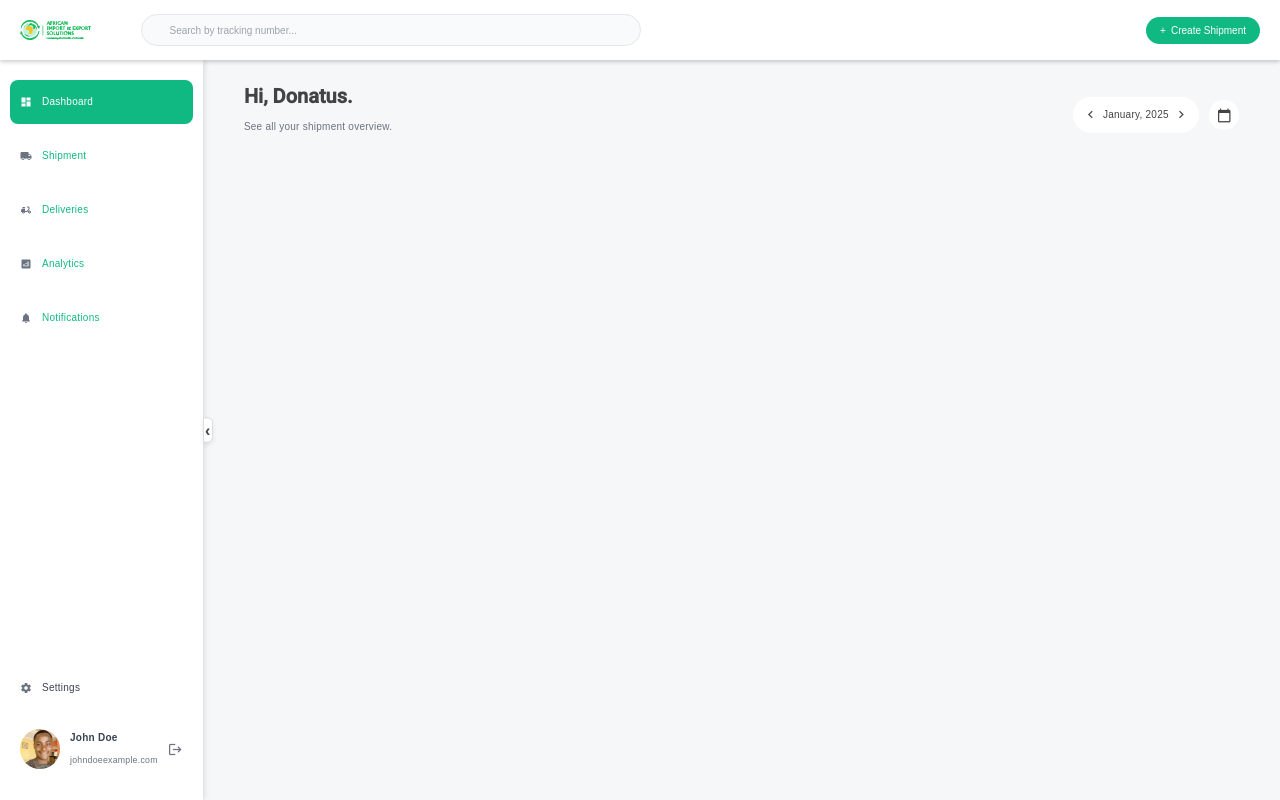
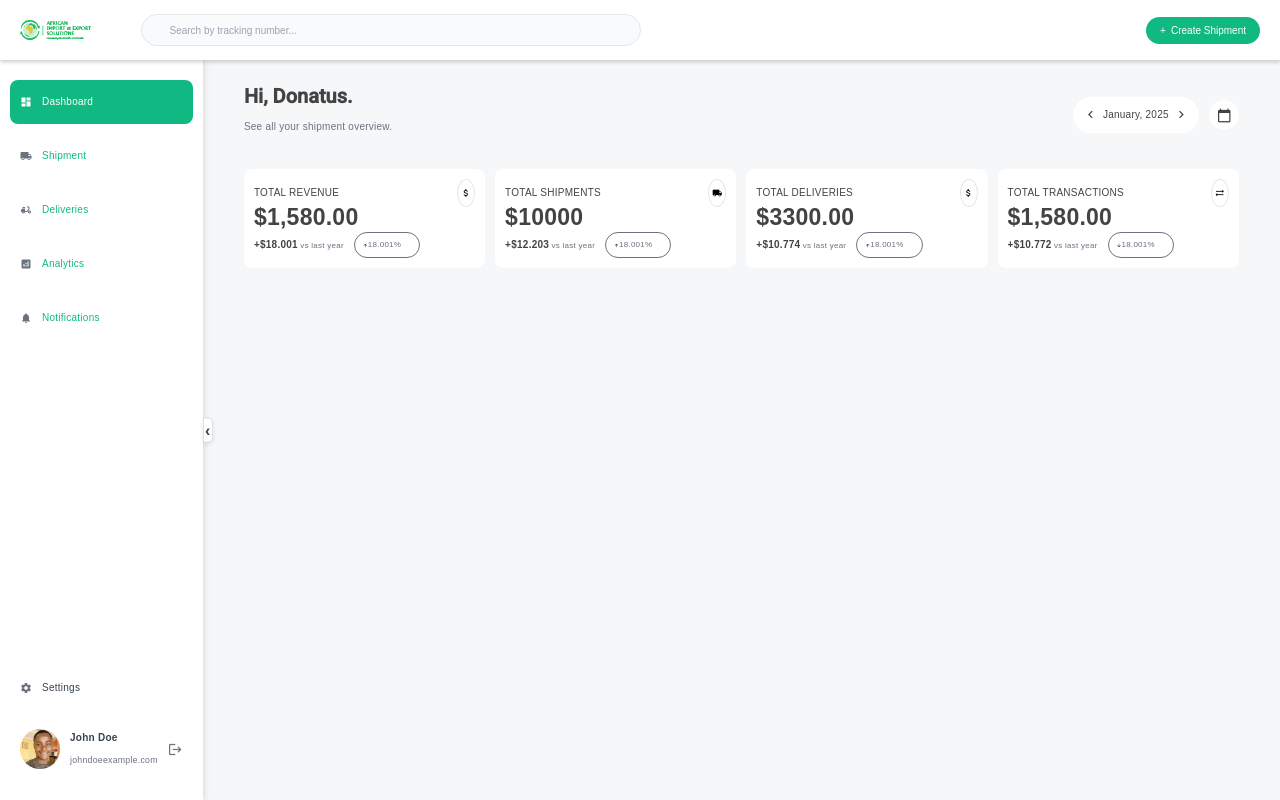
Before and after one commit to BrainDoe/aies-test, an Angular app: page /dashboard/main in a window 1280 px wide. Built offline with nearby package versions, Linux system fonts and the light colour scheme.

Commit message:
Dashboard total area done

```diff
--- /dev/null
+++ b/src/app/dashboard/components/total-area-card/total-area-card.component.html
@@ -0,0 +1,38 @@
+<div class="card">
+  <div class="card-header">
+    <span>{{ data.title }}</span>
+    <div>
+      <i class="material-icons">{{ data.icon }}</i>
+    </div>
+  </div>
+  <div class="card-body">
+    <span>${{ data.value }}</span>
+  </div>
+  <div class="card-footer">
+    <span
+      ><strong>+${{ data.difference }}</strong> vs last year</span
+    >
+    <div>
+      <i class="material-icons">{{ data.secondaryIcon }}</i>
+      <span>{{ data.differencePercentage }}%</span>
+    </div>
+  </div>
+</div>
+<!-- <div class="card">
+  <div class="card-header">
+    <span>TOTAL REVENUE</span>
+    <div>
+      <i class="material-icons">attach_money</i>
+    </div>
+  </div>
+  <div class="card-body">
+    <span>$1,580.67</span>
+  </div>
+  <div class="card-footer">
+    <span><strong>+$10.774</strong> vs last year</span>
+    <div>
+      <i class="material-icons">arrow_upward</i>
+      <span>18%</span>
+    </div>
+  </div>
+</div> -->
--- /dev/null
+++ b/src/app/dashboard/components/total-area-card/total-area-card.component.scss
@@ -0,0 +1,82 @@
+.card {
+  padding: 1rem;
+  border-radius: 0.8rem;
+  background-color: #fff;
+  min-width: 10rem;
+  min-height: auto;
+
+  .card-header {
+    display: flex;
+    align-items: center;
+    justify-content: space-between;
+
+    span {
+      font-size: 1rem;
+      color: #434343;
+      display: inline-block;
+    }
+
+    div {
+      background-color: #fff;
+      padding: 0.3rem;
+      border-radius: 50%;
+      border: 1px solid #e6e6e6;
+    }
+
+    i {
+      font-size: 1rem;
+      display: inline-block;
+      margin-top: 0.3rem;
+    }
+  }
+
+  .card-body {
+    display: flex;
+    align-items: center;
+    justify-content: flex-start;
+
+    span {
+      display: inline-block;
+      font-size: 2.3rem;
+      font-weight: 600;
+      color: #434343;
+    }
+  }
+
+  .card-footer {
+    display: flex;
+    align-items: center;
+    justify-content: flex-start;
+    margin-top: 0.5rem;
+
+    span {
+      font-size: 0.8rem;
+      display: inline-block;
+      color: #6b7280;
+      margin-right: 1rem;
+
+      strong {
+        font-size: 1rem;
+        color: #434343;
+      }
+    }
+
+    div {
+      display: flex;
+      align-items: center;
+      justify-content: space-between;
+      padding: 0.2rem 0.8rem;
+      border-radius: 2rem;
+      border: 1px solid #6b7280;
+
+      i {
+        font-size: 0.5rem;
+        display: inline-block;
+      }
+      span {
+        font-size: 0.8rem;
+        display: inline-block;
+      }
+    }
+  }
+}
--- /dev/null
+++ b/src/app/dashboard/components/total-area-wrapper/total-area-wrapper.component.html
@@ -0,0 +1,13 @@
+<div class="total-area">
+  <div class="container">
+    <div class="content-wrapper">
+      <app-total-area-card
+        *ngFor="let card of data"
+        [data]="card"
+      ></app-total-area-card>
+      <!-- <app-total-area-card></app-total-area-card>
+      <app-total-area-card></app-total-area-card>
+      <app-total-area-card></app-total-area-card> -->
+    </div>
+  </div>
+</div>
--- /dev/null
+++ b/src/app/dashboard/components/total-area-wrapper/total-area-wrapper.component.scss
@@ -0,0 +1,26 @@
+.total-area {
+  display: flex;
+  align-items: center;
+  justify-content: space-between;
+  min-height: 3rem;
+  padding: 0 1rem;
+  margin-bottom: 2rem;
+
+  .container {
+    width: 100%;
+    max-width: 95%;
+    margin: 0 auto;
+    display: flex;
+    align-items: center;
+    justify-content: space-between;
+    flex-grow: 1;
+
+    .content-wrapper {
+      display: grid;
+      grid-template-columns: repeat(auto-fill, minmax(20rem, 1fr));
+      gap: 1rem;
+      width: 100%;
+      height: 100%;
+    }
+  }
+}
--- /dev/null
+++ b/src/app/dashboard/components/total-area-wrapper/total-area-wrapper.component.ts
@@ -0,0 +1,43 @@
+import { Component } from '@angular/core';
+
+@Component({
+  selector: 'app-total-area-wrapper',
+  templateUrl: './total-area-wrapper.component.html',
+  styleUrl: './total-area-wrapper.component.scss',
+})
+export class TotalAreaWrapperComponent {
+  data: any = [
+    {
+      title: 'TOTAL REVENUE',
+      value: '1,580.00',
+      icon: 'attach_money',
+      difference: '18.001',
+      secondaryIcon: 'arrow_upward',
+      differencePercentage: '18.001',
+    },
+    {
+      title: 'TOTAL SHIPMENTS',
+      value: '10000',
+      icon: 'local_shipping',
+      difference: '12.203',
+      secondaryIcon: 'arrow_upward',
+      differencePercentage: '18.001',
+    },
+    {
+      title: 'TOTAL DELIVERIES',
+      value: '3300.00',
+      icon: 'attach_money',
+      difference: '10.774',
+      secondaryIcon: 'arrow_upward',
+      differencePercentage: '18.001',
+    },
+    {
+      title: 'TOTAL TRANSACTIONS',
+      value: '1,580.00',
+      icon: 'sync_alt',
+      difference: '10.772',
+      secondaryIcon: 'arrow_downward',
+      differencePercentage: '18.001',
+    },
+  ];
+}
--- a/src/app/dashboard/dashboard.module.ts
+++ b/src/app/dashboard/dashboard.module.ts
@@ -8,9 +8,11 @@ import { SidebarComponent } from './components/sidebar/sidebar.component';
 import { FormsModule, ReactiveFormsModule } from '@angular/forms';
 import { MatIconModule } from '@angular/material/icon';
 import { WelcomeComponent } from './components/welcome/welcome.component';
+import { TotalAreaWrapperComponent } from './components/total-area-wrapper/total-area-wrapper.component';
+import { TotalAreaCardComponent } from './components/total-area-card/total-area-card.component';
 
 @NgModule({
-  declarations: [MainComponent, TopbarComponent, SidebarComponent, WelcomeComponent],
+  declarations: [MainComponent, TopbarComponent, SidebarComponent, WelcomeComponent, TotalAreaWrapperComponent, TotalAreaCardComponent],
   imports: [
     CommonModule,
     DashboardRoutingModule,
--- a/src/app/dashboard/pages/main/main.component.html
+++ b/src/app/dashboard/pages/main/main.component.html
@@ -13,6 +13,8 @@
     <div class="content-area">
       <!-- Welcome area -->
       <app-welcome></app-welcome>
+      <!-- Total area -->
+      <app-total-area-wrapper></app-total-area-wrapper>
     </div>
   </div>
 </div>
```
Also changed, not shown: src/app/dashboard/components/total-area-card/total-area-card.component.ts (added, +10 -0 lines).
